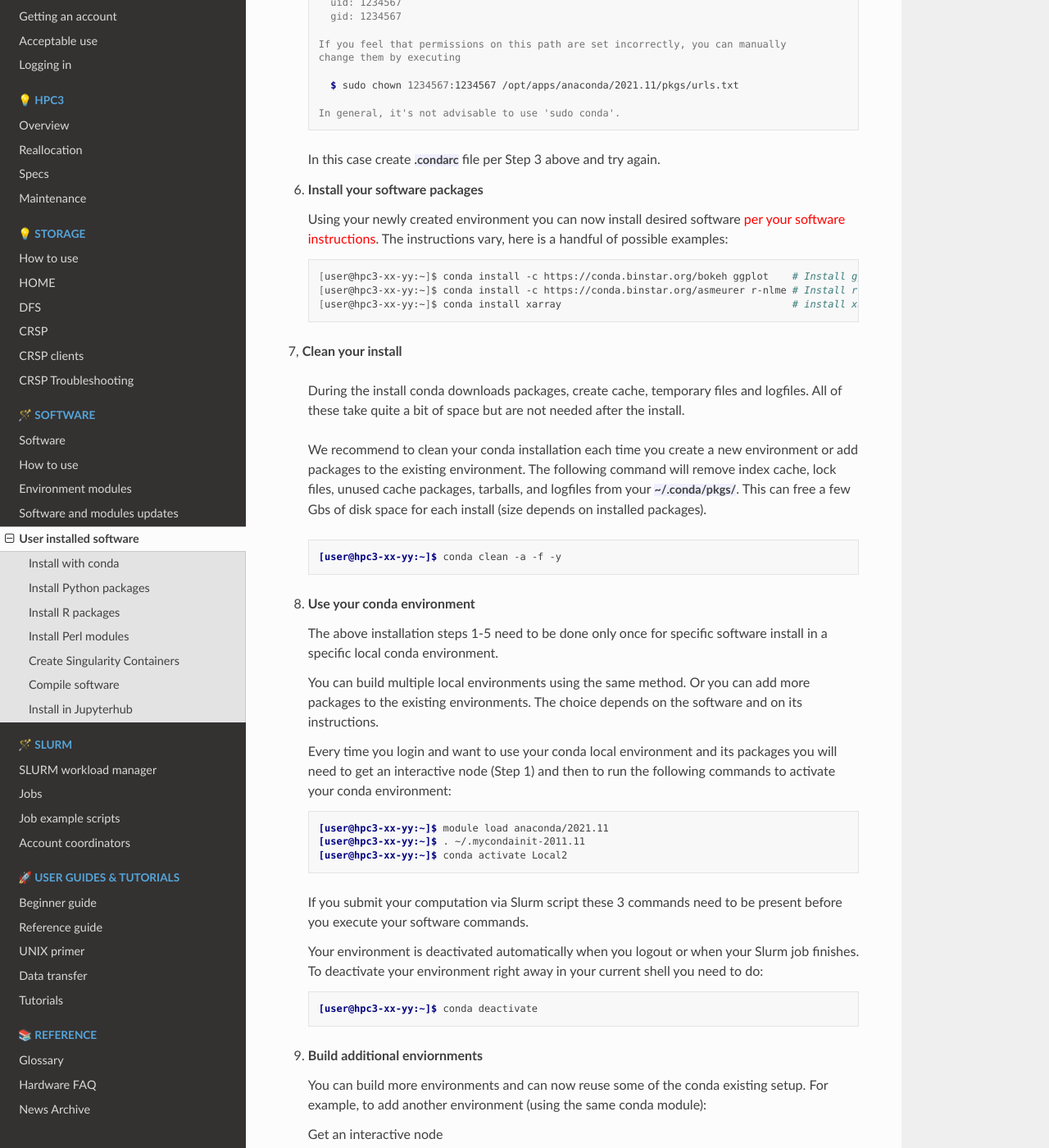
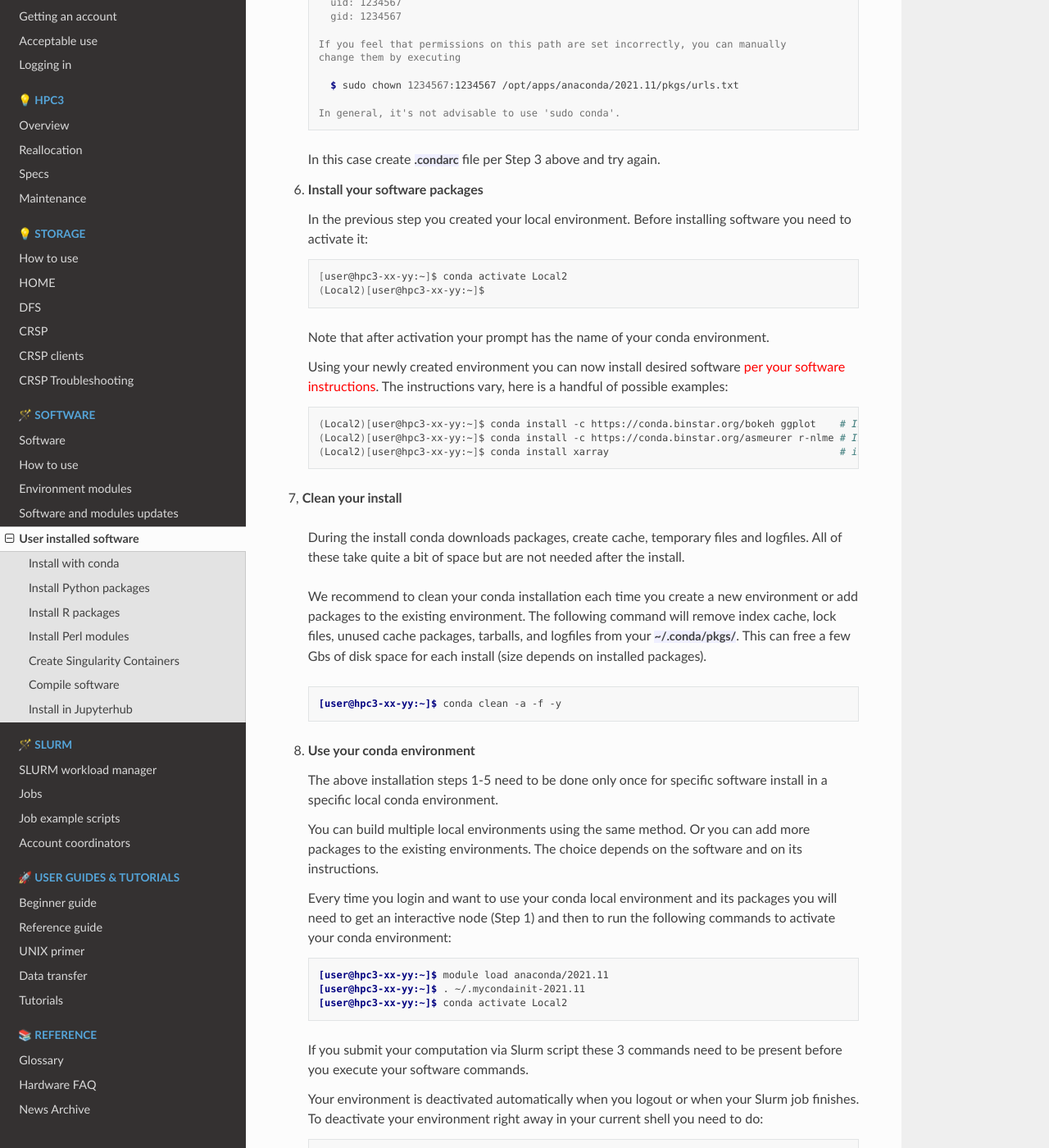
Before and after one commit to RCIC-UCI-Public/website-rcic, a Sphinx documentation site: the page built from docs/source/software/user-installed.rst, in a window 1280 px wide and 1400 px high, scrolled down 4225 px. Shown: the whole window at 82% size. Built offline with Sphinx 7.4.7 and the Read the Docs theme 2.0.0, drawn with Linux system fonts in a browser that asks for light colours; some of the changed text lies outside the part shown.

Commit message:
implicit conda activate command fix typo in version number

```diff
--- a/docs/source/software/user-installed.rst
+++ b/docs/source/software/user-installed.rst
@@ -242,15 +242,25 @@ example panteater).
 
 6. **Install your software packages**
 
+   In the previous step you created your local environment. Before installing
+   software you need to activate it:
+
+   .. code-block:: bash
+
+      [user@hpc3-xx-yy:~]$ conda activate Local2
+      (Local2)[user@hpc3-xx-yy:~]$
+
+   Note that after activation  your prompt has the name of your conda environment.
+
    Using your newly created environment you can now install desired software
    :red:`per your software instructions`. The instructions vary, here is a handful of
    possible examples:
 
    .. code-block:: bash
 
-      [user@hpc3-xx-yy:~]$ conda install -c https://conda.binstar.org/bokeh ggplot    # Install ggplot
-      [user@hpc3-xx-yy:~]$ conda install -c https://conda.binstar.org/asmeurer r-nlme # Install r-nlme
-      [user@hpc3-xx-yy:~]$ conda install xarray                                       # install xarray
+      (Local2)[user@hpc3-xx-yy:~]$ conda install -c https://conda.binstar.org/bokeh ggplot    # Install ggplot
+      (Local2)[user@hpc3-xx-yy:~]$ conda install -c https://conda.binstar.org/asmeurer r-nlme # Install r-nlme
+      (Local2)[user@hpc3-xx-yy:~]$ conda install xarray                                       # install xarray
 
 7, **Clean your install**
 
@@ -283,7 +293,7 @@ example panteater).
    .. code-block:: console
 
       [user@hpc3-xx-yy:~]$ module load anaconda/2021.11
-      [user@hpc3-xx-yy:~]$ . ~/.mycondainit-2011.11
+      [user@hpc3-xx-yy:~]$ . ~/.mycondainit-2021.11
       [user@hpc3-xx-yy:~]$ conda activate Local2
 
 
@@ -296,7 +306,7 @@ example panteater).
 
    .. code-block:: console
 
-      [user@hpc3-xx-yy:~]$ conda deactivate
+      (Local2)[user@hpc3-xx-yy:~]$ conda deactivate
 
 9. **Build additional enviornments**
 
@@ -316,7 +326,7 @@ example panteater).
    .. code-block:: console
 
       [user@hpc3-xx-yy:~]$ module load anaconda/2021.11
-      [user@hpc3-xx-yy:~]$ . ~/.mycondainit-2011.11
+      [user@hpc3-xx-yy:~]$ . ~/.mycondainit-2021.11
       [user@hpc3-xx-yy:~]$ conda create -n NewEnv
        Collecting package metadata (current_repodata.json): done
        Solving environment: done
@@ -337,8 +347,9 @@ example panteater).
        ...
 
       [user@hpc3-xx-yy:~]$ conda activate NewEnv
+      (NewEnv)[user@hpc3-xx-yy:~]$
 
-   Now you are ready to install software in your NewEnv.
+   Now you are ready to install software in your NewEnv environment.
 
 
 10. **Tips**
```
